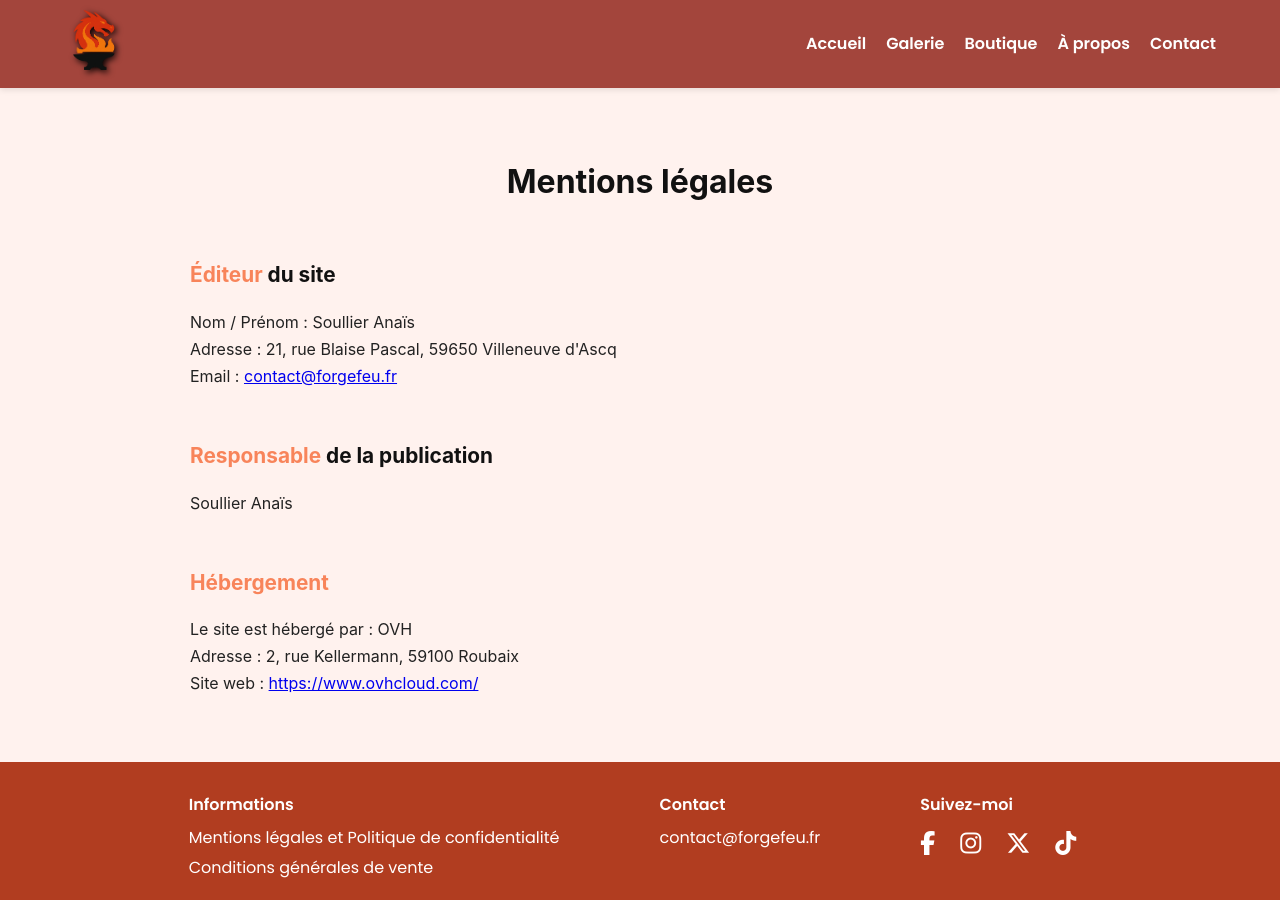
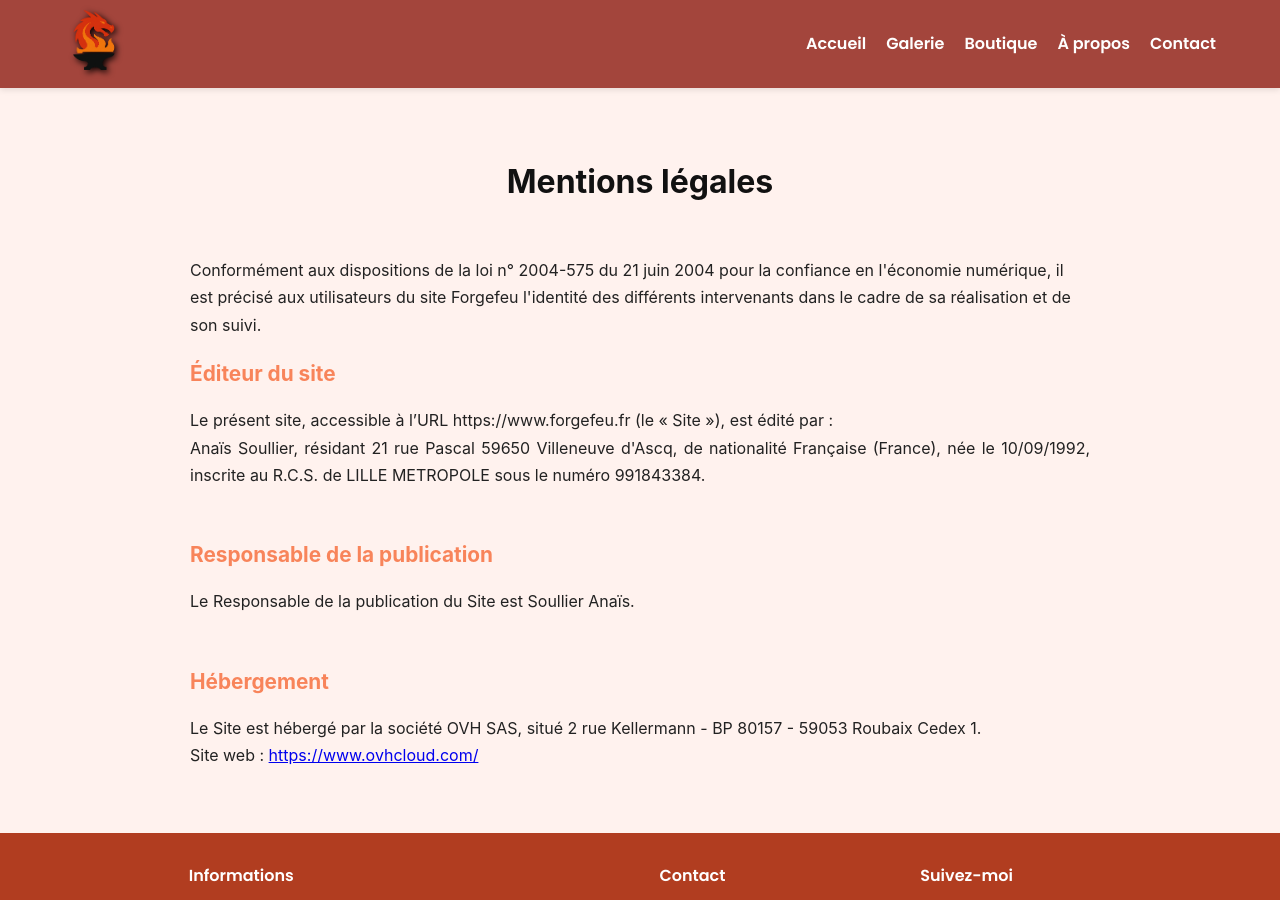
Before and after one commit to Yaen-Ghost/forgefeu, a Jekyll site: the page built from mentions.html, in a window 1280 px wide and 900 px high, scrolled down 1529 px. Built offline with Jekyll 4.4.1, drawn with Linux system fonts in a browser that asks for light colours.

Commit message:
Update mentions.html

```diff
--- a/mentions.html
+++ b/mentions.html
@@ -64,25 +64,25 @@ permalink: /mentions/
     <div class="legal-section">
     <h1>Mentions légales</h1>
 
+      Conformément aux dispositions de la loi n° 2004-575 du 21 juin 2004 pour la confiance en l'économie numérique, il est précisé aux utilisateurs du site Forgefeu l'identité des différents intervenants dans le cadre de sa réalisation et de son suivi.
+
     <div class="legal-article">
-      <h2><span>Éditeur</span> du site</h2>
+      <h2><span>Éditeur du site</span></h2>
       <p>
-        Nom / Prénom : Soullier Anaïs<br>
-        Adresse : 21, rue Blaise Pascal, 59650 Villeneuve d'Ascq<br>
-        Email : <a href="mailto:contact@forgefeu.fr">contact@forgefeu.fr</a>
+Le présent site, accessible à l’URL https://www.forgefeu.fr (le « Site »), est édité par :<br>
+Anaïs Soullier, résidant 21 rue Pascal 59650 Villeneuve d'Ascq, de nationalité Française (France), née le 10/09/1992,  inscrite au R.C.S. de LILLE METROPOLE sous le numéro 991843384.
       </p>
     </div>
 
     <div class="legal-article">
-      <h2><span>Responsable</span> de la publication</h2>
-      <p>Soullier Anaïs</p>
+      <h2><span>Responsable de la publication</span></h2>
+      <p>Le Responsable de la publication du Site est Soullier Anaïs.</p>
     </div>
 
     <div class="legal-article">
       <h2><span>Hébergement</span></h2>
       <p>
-        Le site est hébergé par : OVH<br>
-        Adresse : 2, rue Kellermann, 59100 Roubaix<br>
+        Le Site est hébergé par la société OVH SAS, situé 2 rue Kellermann - BP 80157 - 59053 Roubaix Cedex 1.<br>
         Site web : <a href="https://www.ovhcloud.com/">https://www.ovhcloud.com/</a>
       </p>
     </div>
```
